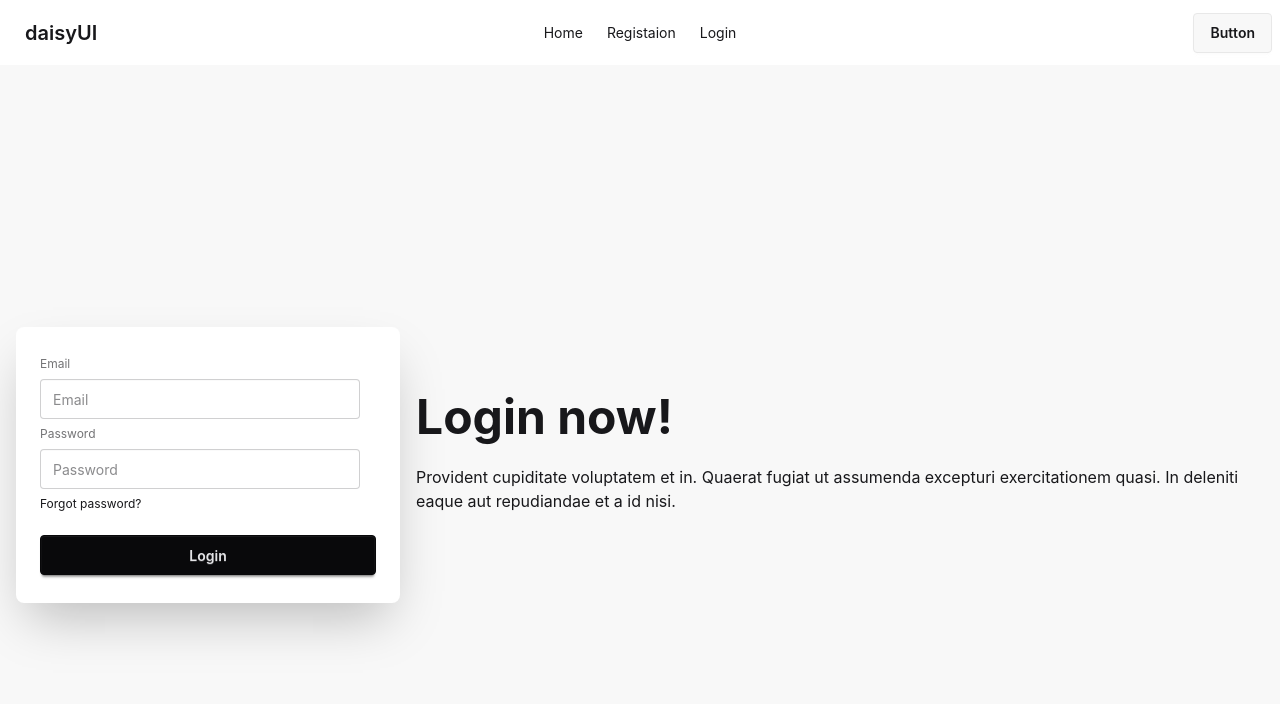
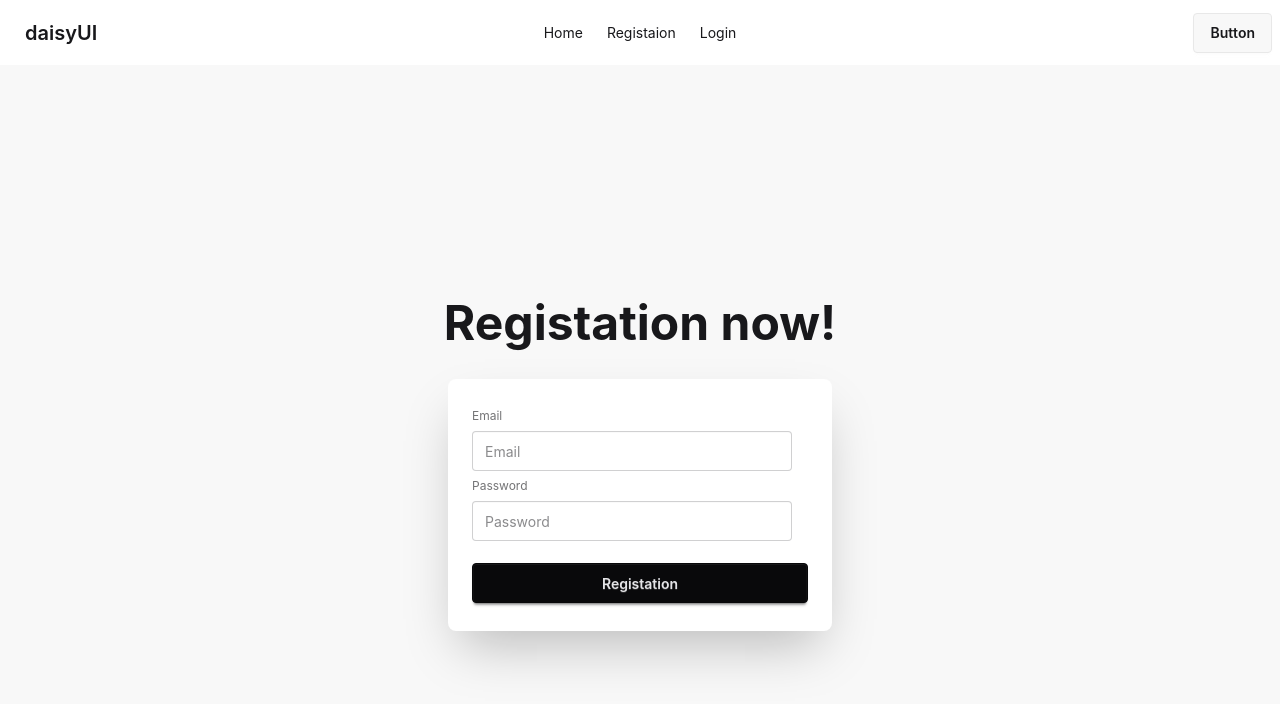
Before and after one commit to asik247/firebase-third, a React (Vite) app: page /registaion in a window 1280 px wide. Shown: the top 704 px of the page. Built offline with nearby package versions, Linux system fonts and the light colour scheme.

Commit message:
registain code start now

```diff
--- a/src/Components/Registation/Registation.jsx
+++ b/src/Components/Registation/Registation.jsx
@@ -3,24 +3,24 @@ import React from 'react';
 const Registation = () => {
     return (
         <div className="hero bg-base-200 min-h-screen">
-            <div className="hero-content flex-col lg:flex-row-reverse">
-                <div className="text-center lg:text-left">
-                    <h1 className="text-5xl font-bold">Login now!</h1>
-                    <p className="py-6">
-                        Provident cupiditate voluptatem et in. Quaerat fugiat ut assumenda excepturi exercitationem
-                        quasi. In deleniti eaque aut repudiandae et a id nisi.
-                    </p>
+            <div className="hero-content flex-col">
+                <div className="text-center   w-[400px] mx-auto">
+                    <h1 className="text-5xl font-bold mb-4">Registation now!</h1>
+
                 </div>
                 <div className="card bg-base-100 w-full max-w-sm shrink-0 shadow-2xl">
                     <div className="card-body">
+                        {/* form code start here */}
+                        <form>
                             <fieldset className="fieldset">
                                 <label className="label">Email</label>
                                 <input type="email" className="input" placeholder="Email" />
                                 <label className="label">Password</label>
                                 <input type="password" className="input" placeholder="Password" />
-                            <div><a className="link link-hover">Forgot password?</a></div>
-                            <button className="btn btn-neutral mt-4">Login</button>
+
+                                <button className="btn btn-neutral mt-4">Registation</button>
                             </fieldset>
+                        </form>
                     </div>
                 </div>
             </div>
```
Lines whose indentation alone changed are shown as unchanged.
